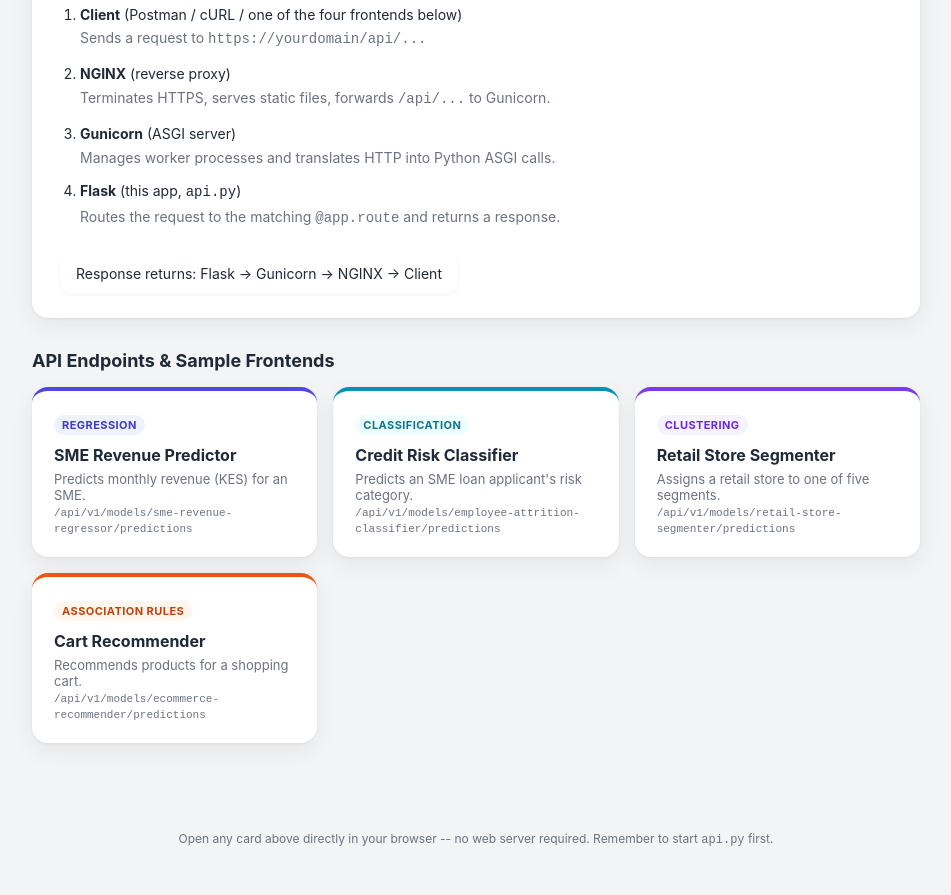
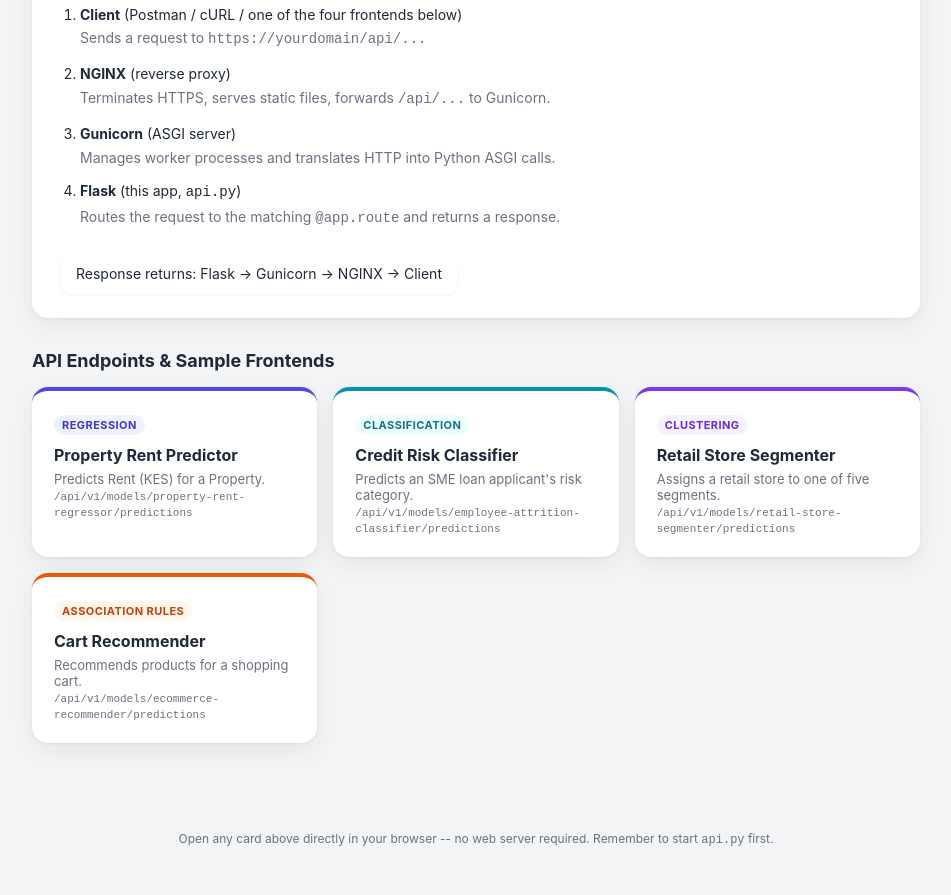
Before and after one commit to BI-course/smm-202604-a2, a plain HTML site: page frontend/index.html in a window 1280 px wide. Shown: the part 758-1653 px from the top of the page, without its empty margins (164-1115 px from the left). Drawn offline with Linux system fonts and the light colour scheme.

Commit message:
fix: renaming the routes for the property rent regressor

```diff
--- a/frontend/index.html
+++ b/frontend/index.html
@@ -255,11 +255,11 @@
 
     <h2>API Endpoints &amp; Sample Frontends</h2>
     <div class="endpoint-grid">
-      <a class="endpoint-card c1" href="sme_revenue_regressor.html">
+      <a class="endpoint-card c1" href="property_rent_regressor.html">
         <span class="tag">Regression</span>
-        <h3>SME Revenue Predictor</h3>
-        <p>Predicts monthly revenue (KES) for an SME.</p>
-        <p><code>/api/v1/models/sme-revenue-regressor/predictions</code></p>
+        <h3>Property Rent Predictor</h3>
+        <p>Predicts Rent (KES) for a Property.</p>
+        <p><code>/api/v1/models/property-rent-regressor/predictions</code></p>
       </a>
       <a class="endpoint-card c2" href="credit_risk_classifier.html">
         <span class="tag">Classification</span>
```
Also changed, not shown: frontend/property_rent_regressor.html (renamed from frontend/sme_revenue_regressor.html, +3 -3 lines).
